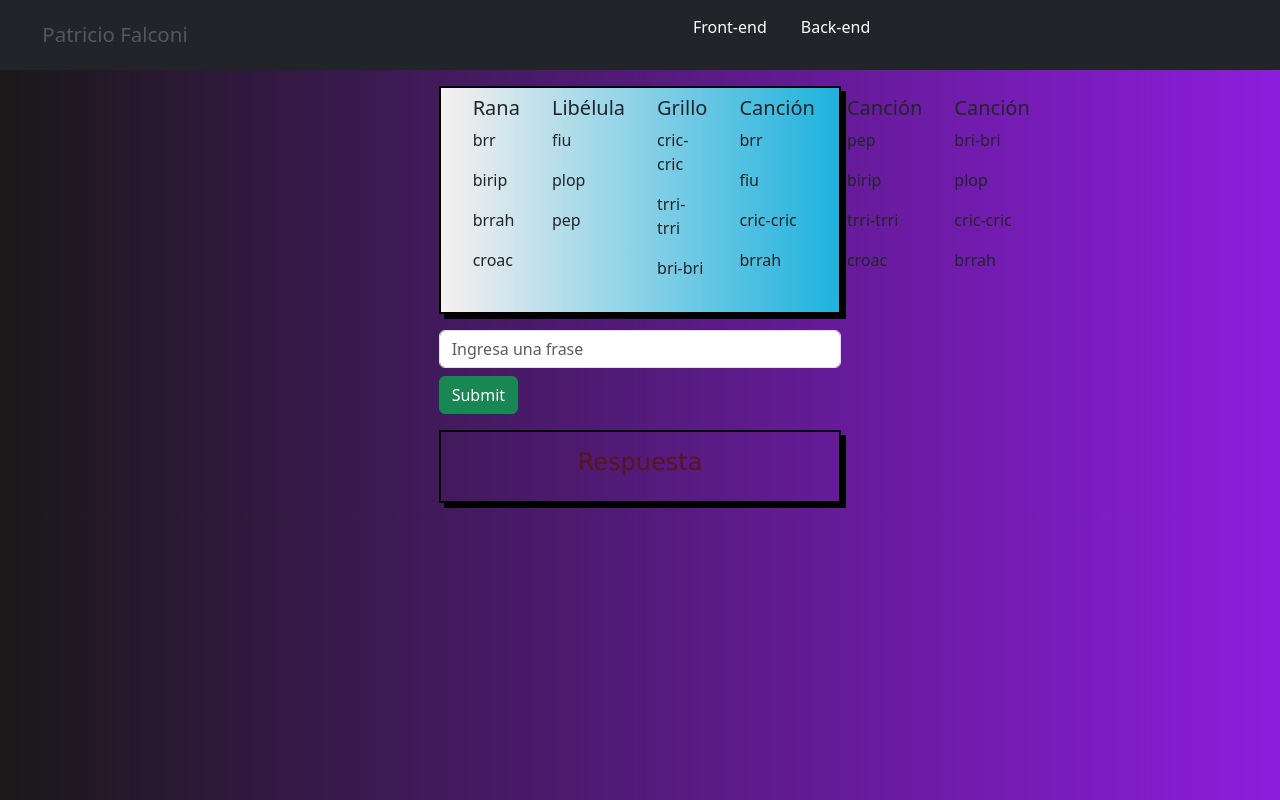
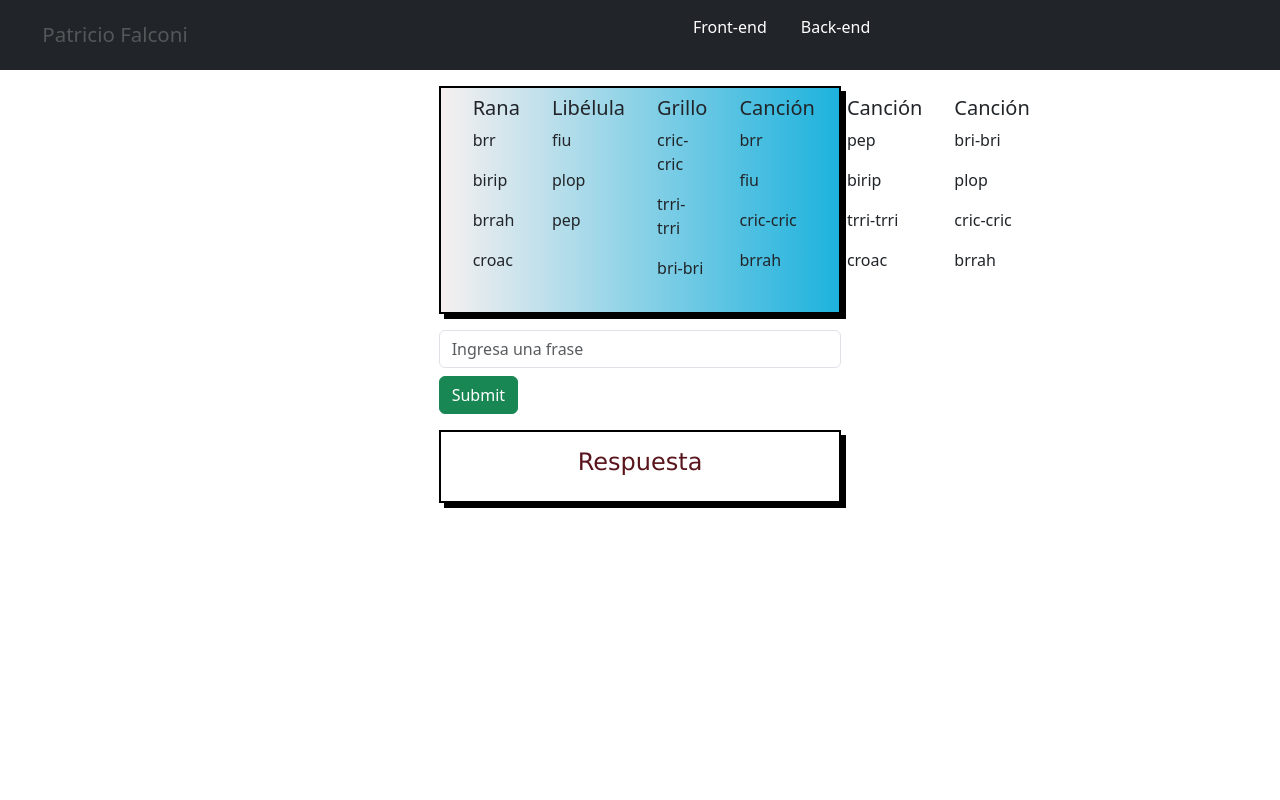
Before and after one commit to Pfalconi1529/testProgramer, a React (Vite) app: page / in a window 1280 px wide. Built offline with nearby package versions, Linux system fonts and the light colour scheme.

Commit message:
Se quita el fondo de pantlla

```diff
--- a/src/presentation/styles/style.css
+++ b/src/presentation/styles/style.css
@@ -1,11 +1,6 @@
 body {
-  background: linear-gradient(
-    90deg,
-    rgb(26, 24, 24) 0%,
-    rgba(141, 29, 221, 1) 100%
-  );
+  box-sizing: border-box;
 }
-
 .content-link {
   width: calc(100% - 20%);
   text-align: center;
```
